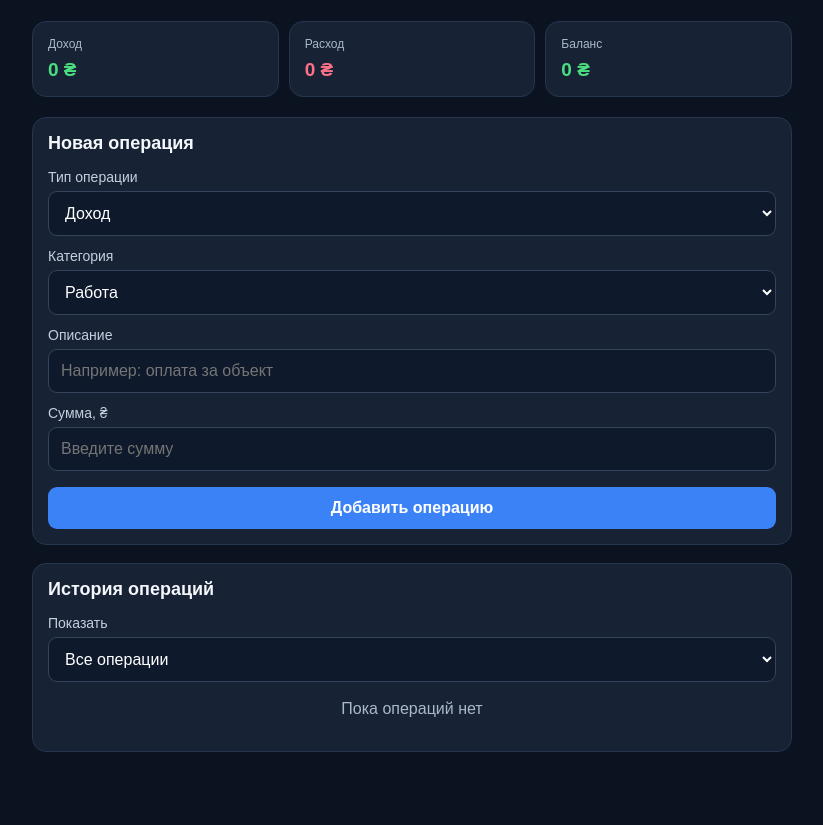
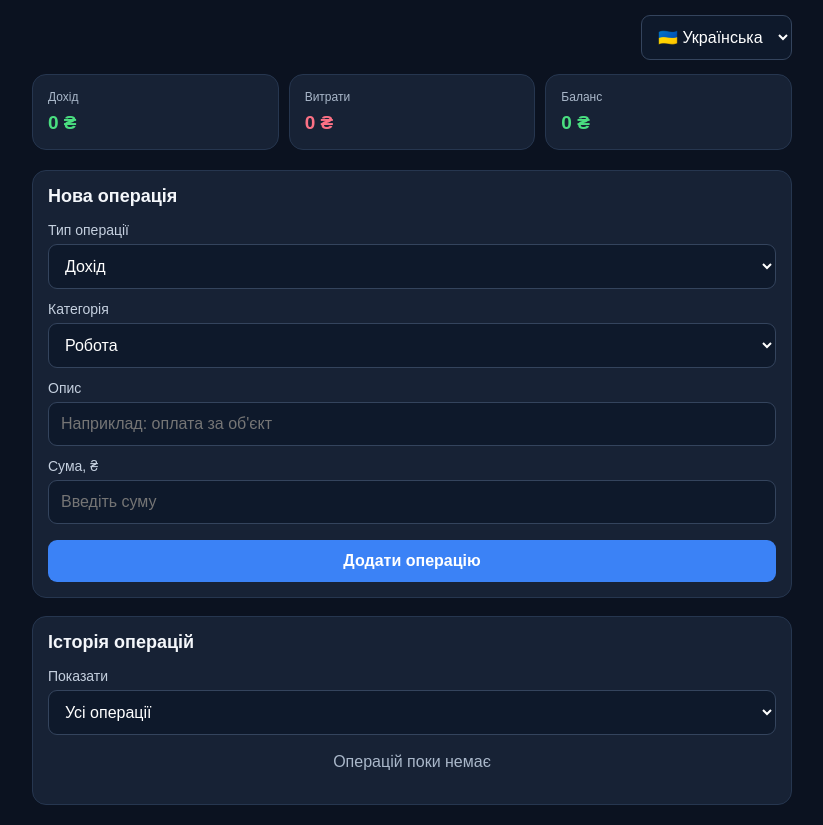
Before and after one commit to 4423475-rgb/brigadir-finance, a plain HTML site: page index.html in a window 1280 px wide. Shown: the part 68-893 px from the top of the page, without its empty margins (228-1051 px from the left). Before the commit the page ends 840 px from the top, so only its background shows below. Drawn offline with Linux system fonts and the light colour scheme.

Commit message:
Add files via upload

```diff
--- a/index.html
+++ b/index.html
@@ -1,5 +1,5 @@
 <!DOCTYPE html>
-<html lang="ru">
+<html lang="uk">
 <head>
   <meta charset="UTF-8">
   <meta name="viewport" content="width=device-width, initial-scale=1.0">
@@ -9,272 +9,138 @@
   <link rel="icon" href="./icon.svg" type="image/svg+xml">
   <style>
     * { box-sizing: border-box; }
-    body {
-      margin: 0;
-      padding: 20px;
-      font-family: Arial, sans-serif;
-      background: #0b1220;
-      color: #f4f7fb;
-    }
-    .app { max-width: 760px; margin: 0 auto; }
-    h1 { margin: 8px 0 24px; text-align: center; letter-spacing: 2px; }
-    .cards {
-      display: grid;
-      grid-template-columns: repeat(3, 1fr);
-      gap: 10px;
-      margin-bottom: 20px;
-    }
-    .card, .panel {
-      background: #172235;
-      border: 1px solid #26364f;
-      border-radius: 14px;
-      padding: 15px;
-    }
-    .card span { display: block; color: #aab8ca; font-size: 12px; margin-bottom: 8px; }
-    .card strong { font-size: 19px; overflow-wrap: anywhere; }
-    .income { color: #4ade80; }
-    .expense { color: #fb7185; }
-    h2 { font-size: 18px; margin: 0 0 15px; }
-    label { display: block; margin: 12px 0 6px; color: #c5d0df; font-size: 14px; }
-    input, select, button {
-      width: 100%;
-      border: 0;
-      border-radius: 9px;
-      padding: 12px;
-      font-size: 16px;
-    }
-    input, select { background: #0e192b; color: white; border: 1px solid #34445d; }
-    button { margin-top: 16px; background: #3b82f6; color: white; font-weight: bold; }
-    button:active { opacity: .8; }
-    .operation {
-      display: flex;
-      justify-content: space-between;
-      gap: 12px;
-      align-items: center;
-      padding: 12px 0;
-      border-bottom: 1px solid #2b3a50;
-    }
-    .operation:last-child { border-bottom: 0; }
-    .details { min-width: 0; }
-    .details strong, .details small { display: block; overflow-wrap: anywhere; }
-    .details small { color: #aab8ca; margin-top: 4px; }
-    .right { text-align: right; white-space: nowrap; }
-    .delete {
-      width: auto;
-      margin: 7px 0 0;
-      padding: 6px 9px;
-      font-size: 12px;
-      background: #653044;
-    }
-    .empty { color: #aab8ca; text-align: center; padding: 18px 0; }
-    @media (max-width: 430px) {
-      body { padding: 12px; }
-      .cards { gap: 6px; }
-      .card { padding: 10px 8px; }
-      .card strong { font-size: 15px; }
-      .card span { font-size: 11px; }
-    }
+    body { margin:0; padding:20px; font-family:Arial,sans-serif; background:#0b1220; color:#f4f7fb; }
+    .app { max-width:760px; margin:0 auto; }
+    h1 { margin:8px 0 18px; text-align:center; letter-spacing:2px; }
+    .topbar { display:flex; justify-content:flex-end; margin-bottom:14px; }
+    .topbar select { width:auto; min-width:145px; }
+    .cards { display:grid; grid-template-columns:repeat(3,1fr); gap:10px; margin-bottom:20px; }
+    .card,.panel { background:#172235; border:1px solid #26364f; border-radius:14px; padding:15px; }
+    .card span { display:block; color:#aab8ca; font-size:12px; margin-bottom:8px; }
+    .card strong { font-size:19px; overflow-wrap:anywhere; }
+    .income { color:#4ade80; } .expense { color:#fb7185; }
+    h2 { font-size:18px; margin:0 0 15px; }
+    label { display:block; margin:12px 0 6px; color:#c5d0df; font-size:14px; }
+    input,select,button { width:100%; border:0; border-radius:9px; padding:12px; font-size:16px; }
+    input,select { background:#0e192b; color:white; border:1px solid #34445d; }
+    button { margin-top:16px; background:#3b82f6; color:white; font-weight:bold; }
+    button:active { opacity:.8; }
+    .operation { display:flex; justify-content:space-between; gap:12px; align-items:center; padding:12px 0; border-bottom:1px solid #2b3a50; }
+    .operation:last-child { border-bottom:0; }
+    .details { min-width:0; }
+    .details strong,.details small { display:block; overflow-wrap:anywhere; }
+    .details small { color:#aab8ca; margin-top:4px; }
+    .right { text-align:right; white-space:nowrap; }
+    .delete { width:auto; margin:7px 0 0; padding:6px 9px; font-size:12px; background:#653044; }
+    .empty { color:#aab8ca; text-align:center; padding:18px 0; }
+    @media(max-width:430px) { body{padding:12px} .cards{gap:6px} .card{padding:10px 8px} .card strong{font-size:15px} .card span{font-size:11px} }
   </style>
 </head>
 <body>
 <main class="app">
   <h1>BRIGADIR FINANCE</h1>
-
+  <div class="topbar">
+    <select id="language" aria-label="Language">
+      <option value="uk">🇺🇦 Українська</option>
+      <option value="ru">🇷🇺 Русский</option>
+      <option value="en">🇬🇧 English</option>
+      <option value="de">🇩🇪 Deutsch</option>
+    </select>
+  </div>
   <section class="cards">
-      <div class="card">
-        <span>Доход</span>
-        <strong class="income" id="totalIncome">0 ₴</strong>
-      </div>
-      <div class="card">
-        <span>Расход</span>
-        <strong class="expense" id="totalExpenses">0 ₴</strong>
-      </div>
-      <div class="card">
-        <span>Баланс</span>
-        <strong id="balance">0 ₴</strong>
-      </div>
+    <div class="card"><span data-i18n="income">Дохід</span><strong class="income" id="totalIncome">0 ₴</strong></div>
+    <div class="card"><span data-i18n="expenses">Витрати</span><strong class="expense" id="totalExpenses">0 ₴</strong></div>
+    <div class="card"><span data-i18n="balance">Баланс</span><strong id="balance">0 ₴</strong></div>
   </section>
-
   <section class="panel">
-      <h2>Новая операция</h2>
-
-      <label for="type">Тип операции</label>
+    <h2 data-i18n="newOperation">Нова операція</h2>
+    <label for="type" data-i18n="operationType">Тип операції</label>
     <select id="type">
-        <option value="income">Доход</option>
-        <option value="expense">Расход</option>
+      <option value="income" data-i18n="income">Дохід</option>
+      <option value="expense" data-i18n="expenses">Витрати</option>
     </select>
-
-      <label for="category">Категория</label>
+    <label for="category" data-i18n="category">Категорія</label>
     <select id="category">
-        <option>Работа</option>
-        <option>Материалы</option>
-        <option>Инструменты</option>
-        <option>Зарплата</option>
-        <option>Аванс</option>
-        <option>Другое</option>
+      <option value="work" data-i18n="work">Робота</option>
+      <option value="materials" data-i18n="materials">Матеріали</option>
+      <option value="tools" data-i18n="tools">Інструменти</option>
+      <option value="salary" data-i18n="salary">Зарплата</option>
+      <option value="advance" data-i18n="advance">Аванс</option>
+      <option value="other" data-i18n="other">Інше</option>
     </select>
-
-      <label for="description">Описание</label>
-      <input id="description" type="text" placeholder="Например: оплата за объект">
-
-      <label for="amount">Сумма, ₴</label>
-      <input id="amount" type="number" min="0.01" step="0.01" placeholder="Введите сумму">
-
-      <button id="addButton" type="button">Добавить операцию</button>
+    <label for="description" data-i18n="description">Опис</label>
+    <input id="description" type="text" data-i18n-placeholder="descriptionPlaceholder" placeholder="Наприклад: оплата за об'єкт">
+    <label for="amount" data-i18n="amount">Сума, ₴</label>
+    <input id="amount" type="number" min="0.01" step="0.01" data-i18n-placeholder="amountPlaceholder" placeholder="Введіть суму">
+    <button id="addButton" type="button" data-i18n="addOperation">Додати операцію</button>
   </section>
-
-    <section class="panel" style="margin-top: 18px;">
-      <h2>История операций</h2>
-      <label for="historyFilter">Показать</label>
+  <section class="panel" style="margin-top:18px">
+    <h2 data-i18n="history">Історія операцій</h2>
+    <label for="historyFilter" data-i18n="show">Показати</label>
     <select id="historyFilter">
-        <option value="all">Все операции</option>
-        <option value="income">Только доходы</option>
-        <option value="expense">Только расходы</option>
+      <option value="all" data-i18n="allOperations">Усі операції</option>
+      <option value="income" data-i18n="onlyIncome">Тільки доходи</option>
+      <option value="expense" data-i18n="onlyExpenses">Тільки витрати</option>
     </select>
     <div id="history"></div>
   </section>
 </main>
-
 <script>
+const translations = {
+ uk:{income:"Дохід",expenses:"Витрати",balance:"Баланс",newOperation:"Нова операція",operationType:"Тип операції",category:"Категорія",work:"Робота",materials:"Матеріали",tools:"Інструменти",salary:"Зарплата",advance:"Аванс",other:"Інше",description:"Опис",descriptionPlaceholder:"Наприклад: оплата за об'єкт",amount:"Сума, ₴",amountPlaceholder:"Введіть суму",addOperation:"Додати операцію",history:"Історія операцій",show:"Показати",allOperations:"Усі операції",onlyIncome:"Тільки доходи",onlyExpenses:"Тільки витрати",empty:"Операцій поки немає",emptyFiltered:"Операцій цього типу поки немає",delete:"Видалити",confirmDelete:"Видалити цю операцію?",validation:"Заповніть опис і введіть суму більшу за нуль."},
+ ru:{income:"Доход",expenses:"Расходы",balance:"Баланс",newOperation:"Новая операция",operationType:"Тип операции",category:"Категория",work:"Работа",materials:"Материалы",tools:"Инструменты",salary:"Зарплата",advance:"Аванс",other:"Другое",description:"Описание",descriptionPlaceholder:"Например: оплата за объект",amount:"Сумма, ₴",amountPlaceholder:"Введите сумму",addOperation:"Добавить операцию",history:"История операций",show:"Показать",allOperations:"Все операции",onlyIncome:"Только доходы",onlyExpenses:"Только расходы",empty:"Пока операций нет",emptyFiltered:"Операций этого типа пока нет",delete:"Удалить",confirmDelete:"Удалить эту операцию?",validation:"Заполните описание и введите сумму больше нуля."},
+ en:{income:"Income",expenses:"Expenses",balance:"Balance",newOperation:"New transaction",operationType:"Transaction type",category:"Category",work:"Work",materials:"Materials",tools:"Tools",salary:"Salary",advance:"Advance",other:"Other",description:"Description",descriptionPlaceholder:"For example: payment for a project",amount:"Amount, ₴",amountPlaceholder:"Enter amount",addOperation:"Add transaction",history:"Transaction history",show:"Show",allOperations:"All transactions",onlyIncome:"Income only",onlyExpenses:"Expenses only",empty:"No transactions yet",emptyFiltered:"No transactions of this type yet",delete:"Delete",confirmDelete:"Delete this transaction?",validation:"Enter a description and an amount greater than zero."},
+ de:{income:"Einnahmen",expenses:"Ausgaben",balance:"Kontostand",newOperation:"Neue Buchung",operationType:"Buchungstyp",category:"Kategorie",work:"Arbeit",materials:"Materialien",tools:"Werkzeuge",salary:"Gehalt",advance:"Vorschuss",other:"Sonstiges",description:"Beschreibung",descriptionPlaceholder:"Zum Beispiel: Zahlung für ein Objekt",amount:"Betrag, ₴",amountPlaceholder:"Betrag eingeben",addOperation:"Buchung hinzufügen",history:"Buchungsverlauf",show:"Anzeigen",allOperations:"Alle Buchungen",onlyIncome:"Nur Einnahmen",onlyExpenses:"Nur Ausgaben",empty:"Noch keine Buchungen",emptyFiltered:"Keine Buchungen dieses Typs",delete:"Löschen",confirmDelete:"Diese Buchung löschen?",validation:"Beschreibung und einen Betrag größer als null eingeben."}
+};
+let language = localStorage.getItem("brigadirLanguage") || "uk";
 let operations = JSON.parse(localStorage.getItem("brigadirOperations") || "[]");
-
-    function saveData() {
-      localStorage.setItem("brigadirOperations", JSON.stringify(operations));
-    }
-
-    function addOperation() {
-      const type = document.getElementById("type").value;
-      const category = document.getElementById("category").value;
-      const description = document.getElementById("description").value.trim();
-      const amount = Number(document.getElementById("amount").value);
-
-      if (!description || !Number.isFinite(amount) || amount <= 0) {
-        alert("Заполни описание и введи сумму больше нуля.");
-        return;
-      }
-
-      operations.push({
-        type: type,
-        category: category,
-        description: description,
-        amount: amount,
-        date: new Date().toLocaleDateString("ru-RU")
-      });
-
-      saveData();
-      document.getElementById("description").value = "";
-      document.getElementById("amount").value = "";
+const $ = id => document.getElementById(id);
+function t(key){return translations[language][key] || translations.uk[key] || key;}
+function saveData(){localStorage.setItem("brigadirOperations",JSON.stringify(operations));}
+function applyLanguage(){
+  document.documentElement.lang=language;
+  document.querySelectorAll("[data-i18n]").forEach(el=>{el.textContent=t(el.dataset.i18n);});
+  document.querySelectorAll("[data-i18n-placeholder]").forEach(el=>{el.placeholder=t(el.dataset.i18nPlaceholder);});
+  $("language").value=language;
   updateScreen();
 }
-
-    function deleteOperation(index) {
-      if (!confirm("Удалить эту операцию?")) return;
-      operations.splice(index, 1);
-      saveData();
-      updateScreen();
+function addOperation(){
+  const type=$("type").value, category=$("category").value, description=$("description").value.trim(), amount=Number($("amount").value);
+  if(!description || !Number.isFinite(amount) || amount<=0){alert(t("validation"));return;}
+  operations.push({type,category,description,amount,date:new Date().toLocaleDateString(language==="en"?"en-GB":language==="de"?"de-DE":language==="ru"?"ru-RU":"uk-UA")});
+  saveData(); $("description").value=""; $("amount").value=""; updateScreen();
 }
-
-    function updateScreen() {
-      let income = 0;
-      let expenses = 0;
-
-      operations.forEach(function(operation) {
-        if (operation.type === "income") {
-          income += operation.amount;
-        } else {
-          expenses += operation.amount;
-        }
-      });
-
-      document.getElementById("totalIncome").textContent =
-        income.toLocaleString("ru-RU") + " ₴";
-      document.getElementById("totalExpenses").textContent =
-        expenses.toLocaleString("ru-RU") + " ₴";
-
-      const balance = income - expenses;
-      const balanceElement = document.getElementById("balance");
-      balanceElement.textContent = balance.toLocaleString("ru-RU") + " ₴";
-      balanceElement.className = balance >= 0 ? "income" : "expense";
-
-      const history = document.getElementById("history");
-      history.replaceChildren();
-
-      if (operations.length === 0) {
-        const empty = document.createElement("div");
-        empty.className = "empty";
-        empty.textContent = "Пока операций нет";
-        history.appendChild(empty);
-        return;
-      }
-
-      const filter = document.getElementById("historyFilter").value;
-      const visibleOperations = operations
-        .map(function(operation, index) { return { operation: operation, index: index }; })
-        .filter(function(item) { return filter === "all" || item.operation.type === filter; });
-
-      if (visibleOperations.length === 0) {
-        const empty = document.createElement("div");
-        empty.className = "empty";
-        empty.textContent = "Операций этого типа пока нет";
-        history.appendChild(empty);
-        return;
-      }
-
-      visibleOperations.forEach(function(item) {
-        const operation = item.operation;
-        const index = item.index;
-        const row = document.createElement("div");
-        row.className = "operation";
-
-        const details = document.createElement("div");
-        details.className = "details";
-
-        const title = document.createElement("strong");
-        title.textContent = operation.description;
-
-        const subtitle = document.createElement("small");
-        subtitle.textContent = operation.category + " • " + operation.date;
-
-        details.appendChild(title);
-        details.appendChild(subtitle);
-
-        const right = document.createElement("div");
-        right.className = "right";
-
-        const amount = document.createElement("strong");
-        amount.className = operation.type === "income" ? "income" : "expense";
-        amount.textContent =
-          (operation.type === "income" ? "+" : "−") +
-          operation.amount.toLocaleString("ru-RU") + " ₴";
-
-        const deleteButton = document.createElement("button");
-        deleteButton.className = "delete";
-        deleteButton.textContent = "Удалить";
-        deleteButton.type = "button";
-        deleteButton.addEventListener("click", function() {
-          deleteOperation(index);
-        });
-
-        right.appendChild(amount);
-        right.appendChild(deleteButton);
-        row.appendChild(details);
-        row.appendChild(right);
-        history.appendChild(row);
+function deleteOperation(index){if(!confirm(t("confirmDelete")))return;operations.splice(index,1);saveData();updateScreen();}
+function updateScreen(){
+  let income=0,expenses=0;
+  operations.forEach(op=>{if(op.type==="income")income+=Number(op.amount)||0;else expenses+=Number(op.amount)||0;});
+  const locale={uk:"uk-UA",ru:"ru-RU",en:"en-GB",de:"de-DE"}[language];
+  $("totalIncome").textContent=income.toLocaleString(locale)+" ₴";
+  $("totalExpenses").textContent=expenses.toLocaleString(locale)+" ₴";
+  const balance=income-expenses; $("balance").textContent=balance.toLocaleString(locale)+" ₴"; $("balance").className=balance>=0?"income":"expense";
+  const history=$("history"); history.replaceChildren();
+  if(operations.length===0){const empty=document.createElement("div");empty.className="empty";empty.textContent=t("empty");history.appendChild(empty);return;}
+  const filter=$("historyFilter").value;
+  const visible=operations.map((operation,index)=>({operation,index})).filter(item=>filter==="all"||item.operation.type===filter);
+  if(!visible.length){const empty=document.createElement("div");empty.className="empty";empty.textContent=t("emptyFiltered");history.appendChild(empty);return;}
+  visible.forEach(({operation,index})=>{
+    const row=document.createElement("div");row.className="operation";
+    const details=document.createElement("div");details.className="details";
+    const title=document.createElement("strong");title.textContent=operation.description;
+    const subtitle=document.createElement("small");subtitle.textContent=t(operation.category)+" • "+operation.date;
+    details.append(title,subtitle);
+    const right=document.createElement("div");right.className="right";
+    const amount=document.createElement("strong");amount.className=operation.type==="income"?"income":"expense";
+    amount.textContent=(operation.type==="income"?"+":"−")+(Number(operation.amount)||0).toLocaleString(locale)+" ₴";
+    const del=document.createElement("button");del.className="delete";del.type="button";del.textContent=t("delete");del.addEventListener("click",()=>deleteOperation(index));
+    right.append(amount,del);row.append(details,right);history.appendChild(row);
   });
 }
-
-    document.getElementById("addButton").addEventListener("click", addOperation);
-    document.getElementById("historyFilter").addEventListener("change", updateScreen);
-    updateScreen();
-  </script>
-  <script>
-    if ("serviceWorker" in navigator) {
-      window.addEventListener("load", function() {
-        navigator.serviceWorker.register("./sw.js").catch(function(error) {
-          console.log("Service worker registration failed:", error);
-        });
-      });
-    }
+$("language").addEventListener("change",e=>{language=e.target.value;localStorage.setItem("brigadirLanguage",language);applyLanguage();});
+$("addButton").addEventListener("click",addOperation);
+$("historyFilter").addEventListener("change",updateScreen);
+applyLanguage();
+if("serviceWorker" in navigator){window.addEventListener("load",()=>navigator.serviceWorker.register("./sw.js").catch(error=>console.log("Service worker registration failed:",error)));}
 </script>
 </body>
 </html>
```
Also changed, not shown: sw.js (+7 -16 lines). Lines whose indentation alone changed are shown as unchanged.
